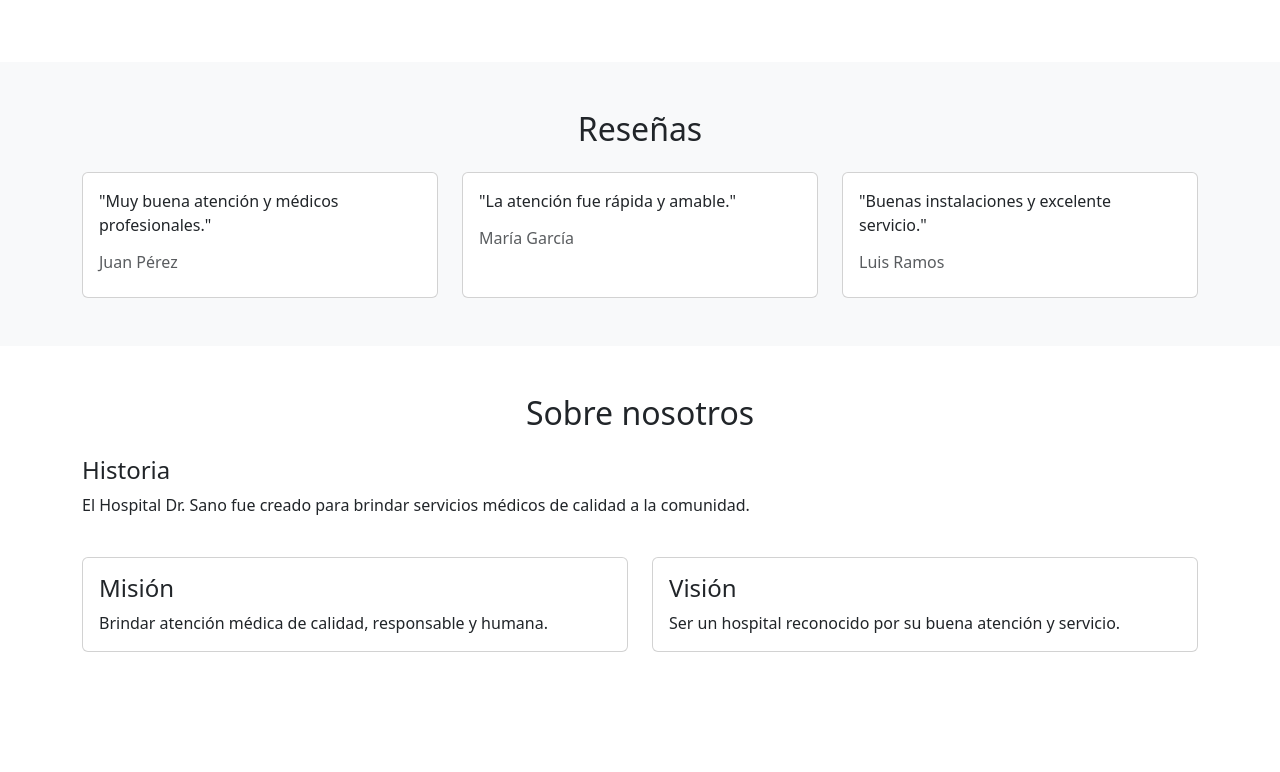
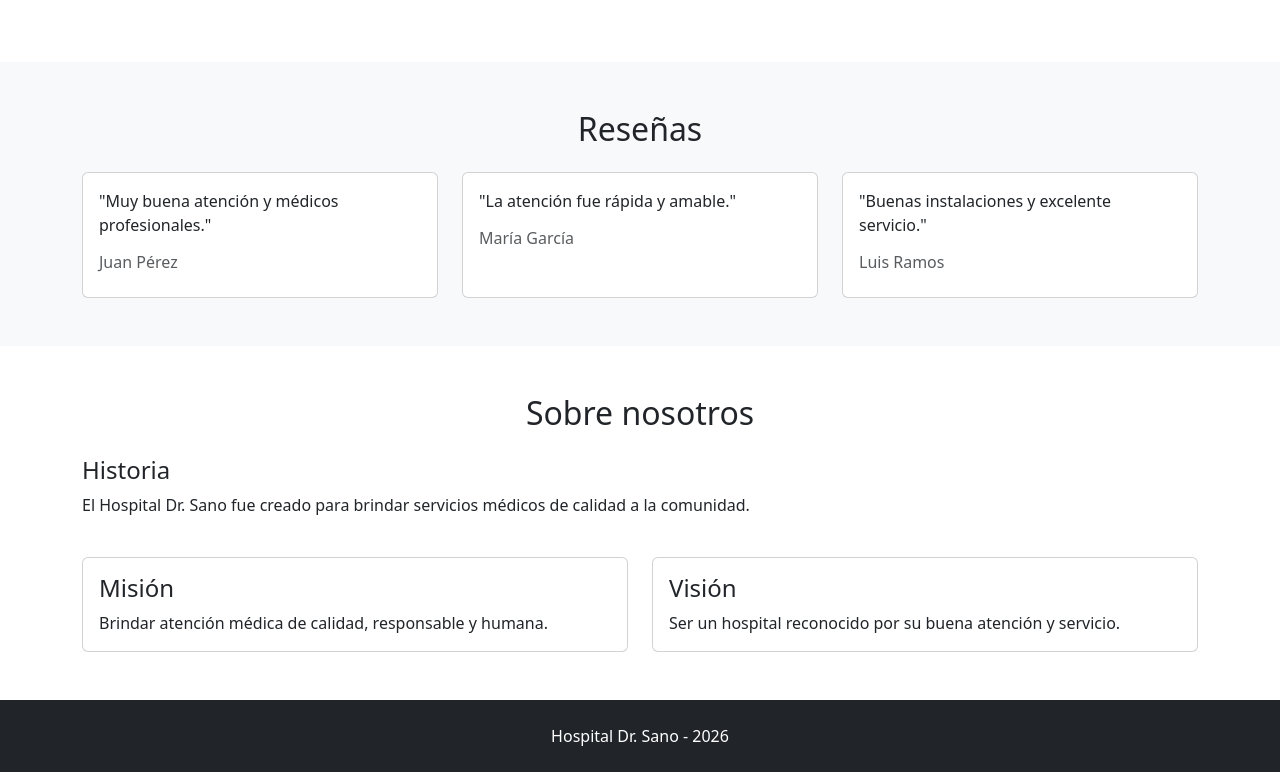
Before and after one commit to MritzS/WebHospitalDrSano, an Angular app: page / in a window 1280 px wide. Shown: the part 1150-1922 px from the top of the page. Before the commit the page ends 1850 px from the top, so only its background shows below. Built offline with nearby package versions, Linux system fonts and the light colour scheme.

Commit message:
creado footer

```diff
--- /dev/null
+++ b/src/app/Components/componente8/componente8.html
@@ -0,0 +1,7 @@
+<footer class="bg-dark text-white text-center py-4">
+  <div class="container">
+    <p class="mb-0">
+      Hospital Dr. Sano - 2026
+    </p>
+  </div>
+</footer>
--- a/src/app/app.html
+++ b/src/app/app.html
@@ -5,3 +5,4 @@
 <app-componente5></app-componente5>
 <app-componente6></app-componente6>
 <app-componente7></app-componente7>
+<app-componente8></app-componente8>
--- a/src/app/app.ts
+++ b/src/app/app.ts
@@ -7,9 +7,10 @@ import { Componente4 } from './Components/componente4/componente4';
 import { Componente5 } from './Components/componente5/componente5';
 import { Componente6 } from './Components/componente6/componente6';
 import { Componente7 } from './Components/componente7/componente7';
+import { Componente8 } from './Components/componente8/componente8';
 
 @Component({
-  imports: [RouterOutlet, Componente1, Componente2, Componente3, Componente4, Componente5, Componente6, Componente7],
+  imports: [RouterOutlet, Componente1, Componente2, Componente3, Componente4, Componente5, Componente6, Componente7, Componente8],
   selector: 'app-root',
   styleUrl: './app.css',
   templateUrl: './app.html',
```
Also changed, not shown: src/app/Components/componente8/componente8.ts (added, +9 -0 lines), src/app/Components/componente8/componente8.css (added), 1 other file (tests, documents, lock files or other folders).
